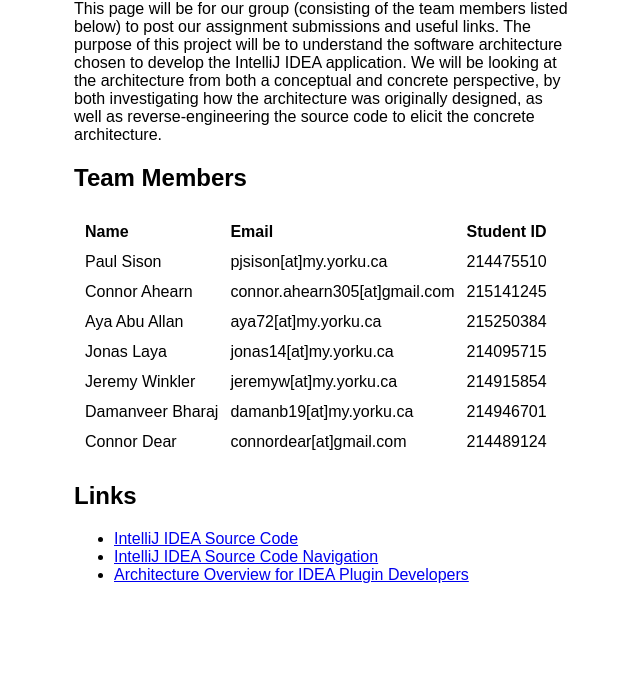
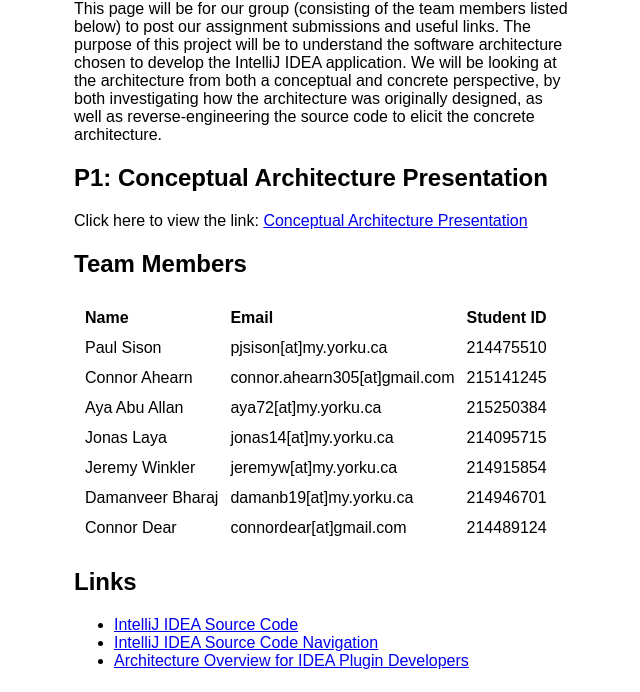
Before and after one commit to JeremyWinkler/JeremyWinkler.github.io, a plain HTML site: page index.html in a window 1280 px wide. Shown: the part 108-800 px from the top of the page, without its empty margins (316-956 px from the left). Drawn offline with Linux system fonts and the light colour scheme.

Commit message:
Added link to presentation

```diff
--- a/index.html
+++ b/index.html
@@ -13,6 +13,8 @@
 
           The purpose of this project will be to understand the software architecture chosen to develop the IntelliJ IDEA application. We will be looking at the architecture from both a conceptual and concrete perspective, by both investigating how the architecture was originally designed, as well as reverse-engineering the source code to elicit the concrete architecture.
         </p>
+      <h2 class="section-heading">P1: Conceptual Architecture Presentation</h2>
+        Click here to view the link: <a href="https://docs.google.com/presentation/d/1gXkMmOlRsbOW8EsSG5O_f9gyclo-OO4_uzHr8goUDSA/edit?usp=sharing">Conceptual Architecture Presentation</a>
         <h2 class="section-heading">Team Members</h2>
         <div class="table-outer">
             <table>
```
